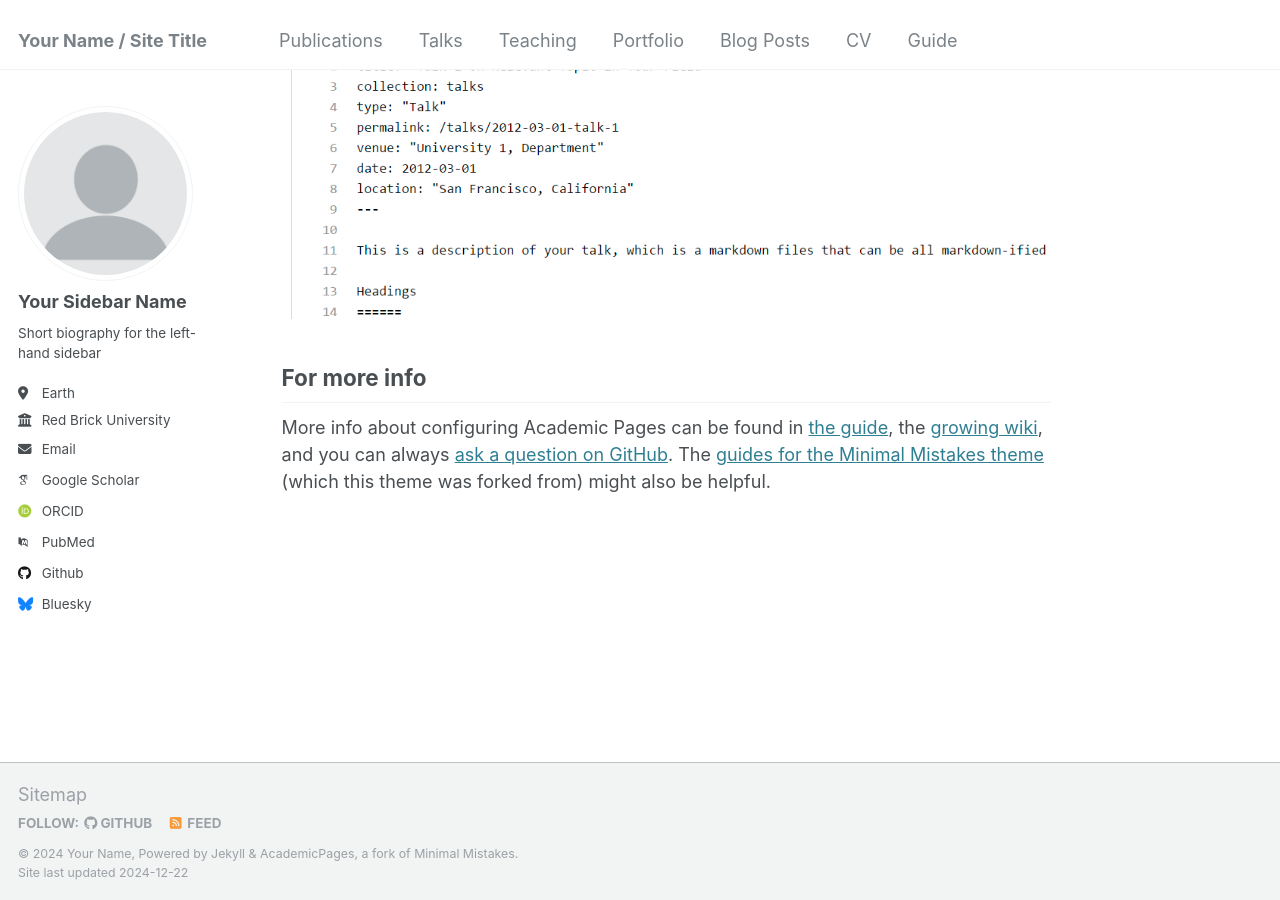
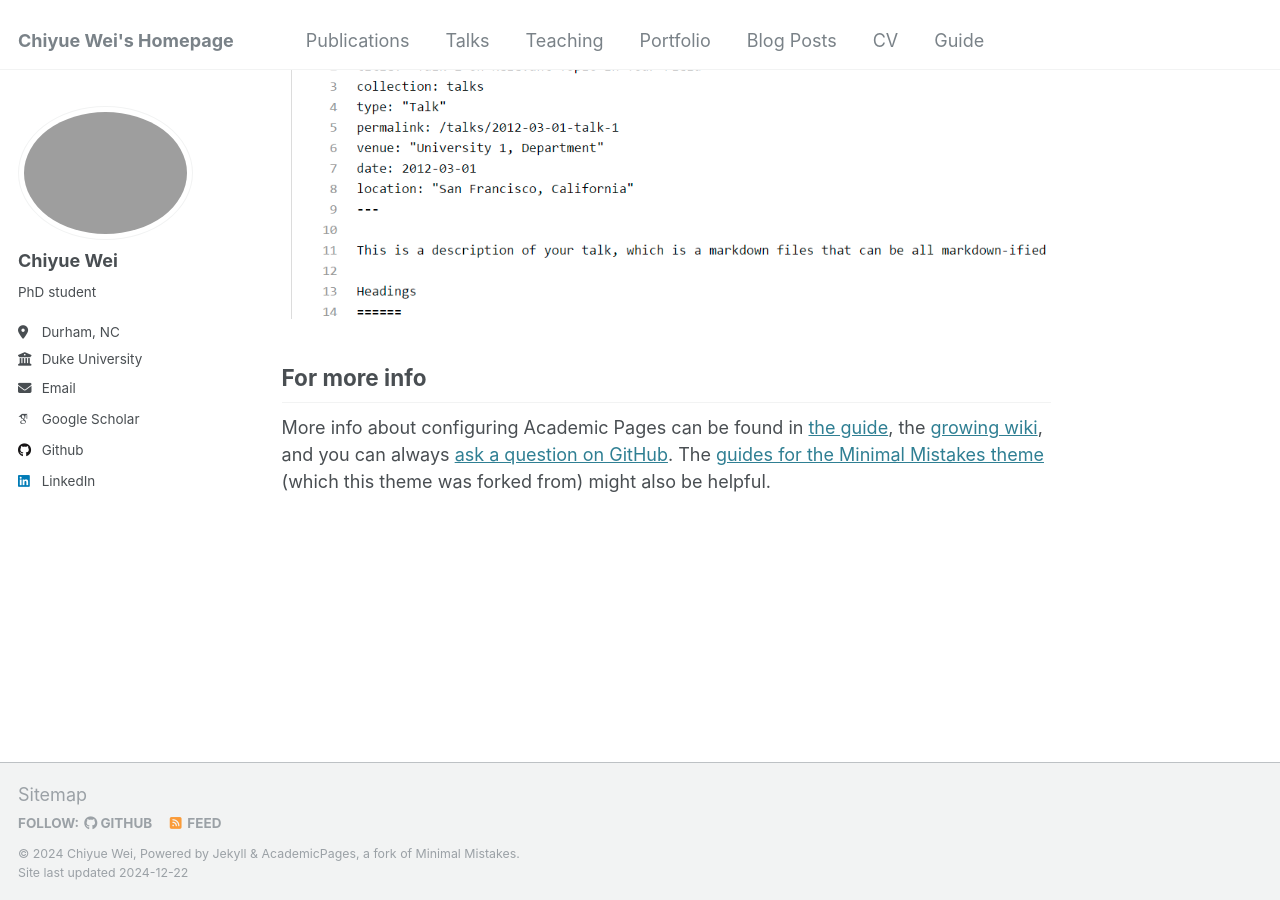
Before and after one commit to dubcyfor3/dubcyfor3.github.io, a Jekyll site: the page built from _pages/about.md, in a window 1280 px wide and 900 px high, scrolled down 2643 px. Built offline with Jekyll 4.4.1, drawn with Linux system fonts in a browser that asks for light colours; some web fonts are replaced.

Commit message:
[update] update page

```diff
--- a/_config.yml
+++ b/_config.yml
@@ -8,35 +8,35 @@
 
 # Basic Site Settings
 locale                   : "en-US"
-title                    : "Your Name / Site Title"
+title                    : "Chiyue Wei's Homepage"
 title_separator          : "-"
-name                     : &name "Your Name"
-description              : &description "personal description"
-url                      : https://academicpages.github.io # the base hostname & protocol for your site e.g. "https://[your GitHub username].github.io"
+name                     : &name "Chiyue Wei"
+description              : &description "The homepage of Chiyue Wei"
+url                      : https://dubcyfor3.github.io # the base hostname & protocol for your site e.g. "https://[your GitHub username].github.io"
 baseurl                  : "" # the subpath of your site, e.g. "/blog"
-repository               : "academicpages/academicpages.github.io"
+repository               : "dubcyfor3/dubcyfor3.github.io"
 
 # Site Author - The following control what appear as part of the author content on the side bar.
 #               If a field is blank the icon and link will not appear, otherwise it will be shown.
 #               Additional customization can be done by editing /_includes/author-profile.html
 author:
   # Biographic information
-  avatar           : "profile.png"
-  name             : "Your Sidebar Name"
+  avatar           : "profile.jpg"
+  name             : "Chiyue Wei"
   pronouns         : # example: "she/her"
-  bio              : "Short biography for the left-hand sidebar"
-  location         : "Earth"
-  employer         : "Red Brick University"
+  bio              : "PhD student"
+  location         : "Durham, NC"
+  employer         : "Duke University"
   uri              : # URL
-  email            : "none@example.org"
+  email            : "chiyue.wei@duke.edu"
 
   # Academic websites
   arxiv            : # URL - Update with the correct link to your profile
-  googlescholar    : "https://scholar.google.com/citations?user=PS_CX0AAAAAJ"
+  googlescholar    : "https://scholar.google.com/citations?user=8hDkP90AAAAJ&hl=en"
   impactstory      : # URL
-  orcid            : "http://orcid.org/yourorcidurl"
+  orcid            : #"http://orcid.org/yourorcidurl"
   semantic         : # URL
-  pubmed           : "https://www.ncbi.nlm.nih.gov/pubmed/?term=john+snow"
+  pubmed           : #"https://www.ncbi.nlm.nih.gov/pubmed/?term=john+snow"
   researchgate     : # URL
   scopus           : # URL
 
@@ -44,12 +44,12 @@ author:
   bitbucket        : # Username - Update with your username on the site
   codepen          : # Username
   dribbble         : # Username
-  github           : "academicpages"
+  github           : "dubcyfor3"
   kaggle           : # Username
   stackoverflow    : # User number or user number and name (i.e., use "1" or "1/jeff-atwood")
 
   # Social media
-  bluesky          : "bsky.app" # Replace this with you Bluesky username
+  bluesky          : #"bsky.app" # Replace this with you Bluesky username
   facebook         : # Username
   flickr           : # Username
   foursquare       : # Username
@@ -58,7 +58,7 @@ author:
   keybase          : # Username
   instagram        : # Username
   lastfm           : # Username
-  linkedin         : # Username
+  linkedin         : Chiyue Wei # Username
   mastodon         : # URL
   medium           : # URL
   pinterest        : # Username
```
Also changed, not shown: 1 other file.
